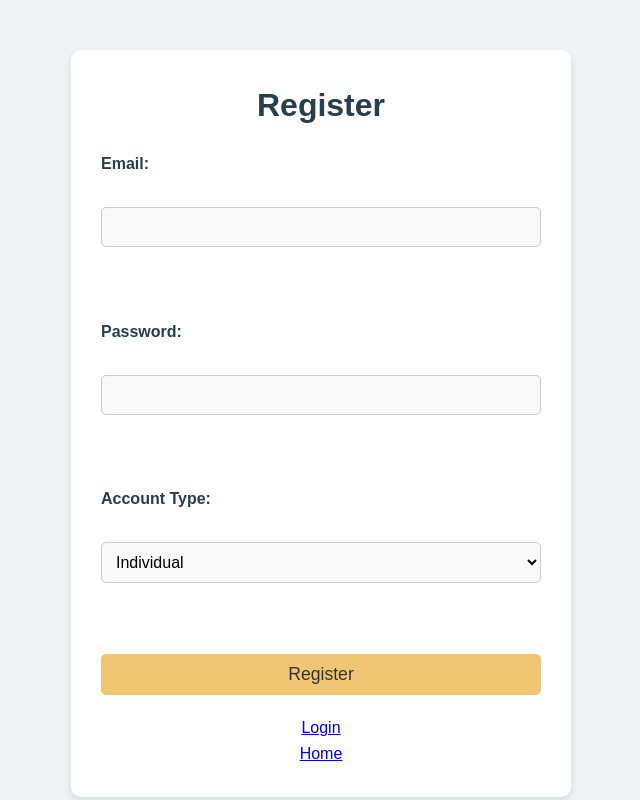
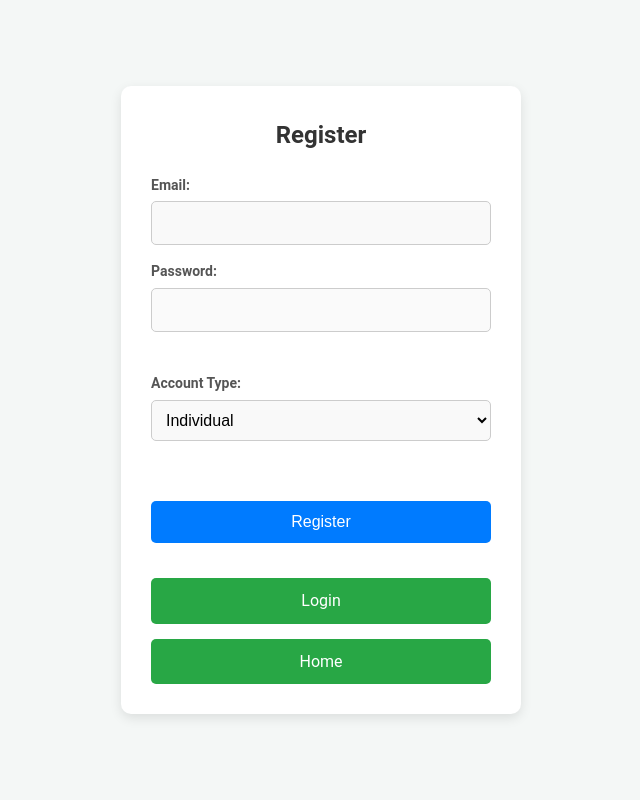
Before and after one commit to RezaKhibari/FinGuard, a PHP site: page /register.php in a window 1280 px wide. Shown: the whole page, without its empty margins (319-959 px from the left). Run offline with PHP 8.4, Linux system fonts and the light colour scheme; a stand-in replaces the project's code that opens the database connection.

Commit message:
adjust .css file of Login and Register pages

```diff
--- a/index.php
+++ b/index.php
@@ -13,8 +13,8 @@
             <nav>
                 <ul>
                     <li><a href="#">Home</a></li>
-                    <li><a href="#">Login</a></li>
-                    <li><a href="#">Register</a></li>
+                    <li><a href="login.php">Login</a></li>
+                    <li><a href="register.php">Register</a></li>
                     <li><a href="#">About</a></li>
                     <li><a href="#">Contact</a></li>
                 </ul>
--- /dev/null
+++ b/mysql/budget_categories.csv
@@ -0,0 +1,5 @@
+"id"
+"user_id"
+"category_name"
+"budget_limit"
+"created_at"
--- /dev/null
+++ b/mysql/currencies.csv
@@ -0,0 +1,5 @@
+"id"
+"currency_code"
+"currency_name"
+"exchange_rate"
+"last_updated"
--- a/register.php
+++ b/register.php
@@ -6,21 +6,21 @@
     <title>User Registration</title>
     <link rel="stylesheet" href="style.css">
 </head>
-<body>
+<body class="register-page">
     <div class="regcontainer">
         <h2>Register</h2>
         <form action="register.php" method="POST">
-            <label for="email">Email:</label><br>
-            <input type="email" id="email" name="email" required><br><br>
+            <label for="email">Email:</label>
+            <input type="email" id="email" name="email" required>
 
-            <label for="password">Password:</label><br>
-            <input type="password" id="password" name="password" required><br><br>
+            <label for="password">Password:</label>
+            <input type="password" id="password" name="password" required><br>
 
-            <label for="account_type">Account Type:</label><br>
+            <label for="account_type">Account Type:</label>
             <select id="account_type" name="account_type" required>
                 <option value="individual">Individual</option>
                 <option value="business">Business</option>
-            </select><br><br>
+            </select><br>
 
             <input type="submit" value="Register">
             <a href="login.php" class="btn">Login</a>
--- a/style.css
+++ b/style.css
@@ -13,13 +13,227 @@ body {
     margin: 0;
 }
 
-/* Container */
 .container {
     width: 85%;
     margin: 0 auto;
     padding: 0 15px;
 }
+/* Login section */
+body.login-page {
+    font-family: 'Roboto', sans-serif;
+    background-color: #f4f7f6;
+    color: #333;
+    height: 100vh;
+    display: flex;
+    justify-content: center;
+    align-items: center;
+    background: #e9f5f9;
+    margin: 0;
+}
+.logincontainer {
+    background-color: #fff;
+    max-width: 400px;
+    width: 100%;
+    padding: 20px;
+    border-radius: 10px;
+    box-shadow: 0 4px 12px rgba(0, 0, 0, 0.1);
+    text-align: center;
+    box-sizing: border-box;
+}
 
+.logincontainer h2 {
+    font-size: 28px;
+    color: #333;
+    margin-bottom: 30px;
+}
+.logincontainer form {
+    display: flex;
+    flex-direction: column;
+}
+.logincontainer label {
+    font-size: 14px;
+    color: #555;
+    text-align: left;
+}
+
+.logincontainer input[type="email"],
+input[type="password"] {
+    width: 100%;
+    padding: 10px;
+    font-size: 16px;
+    border: 1px solid #ccc;
+    border-radius: 5px;
+    background-color: #fafafa;
+    transition: border 0.3s ease;
+    box-sizing: border-box;
+}
+
+.logincontainer input[type="email"]:focus,
+input[type="password"]:focus {
+    border-color: #4CAF50;
+    outline: none;
+}
+
+.logincontainer input[type="submit"] {
+    background-color: #4CAF50;
+    color: white;
+    padding: 12px;
+    font-size: 16px;
+    border: none;
+    border-radius: 5px;
+    cursor: pointer;
+    transition: background-color 0.3s ease;
+}
+
+.logincontainer input[type="submit"]:hover {
+    background-color: #45a049;
+}
+
+.logincontainer a.btn {
+    display: inline-block;
+    padding: 10px 15px;
+    font-size: 14px;
+    color: #fff;
+    background-color: #007BFF;
+    text-decoration: none;
+    border-radius: 5px;
+    margin-top: 10px;
+    transition: background-color 0.3s ease;
+}
+
+.logincontainer a.btn:hover {
+    background-color: #0056b3;
+}
+
+.logincontainer a {
+    text-align: center;
+    color: #007BFF;
+    font-size: 14px;
+    text-decoration: none;
+}
+
+.logincontainer a:hover {
+    text-decoration: underline;
+}
+
+/* Responsive Design */
+@media (max-width: 768px) {
+    .container {
+        padding: 30px;
+        max-width: 95%;
+    }
+}
+
+/* Register section */
+body.register-page {
+    font-family: 'Roboto', sans-serif;
+    background-color: #f4f7f6;
+    display: flex;
+    justify-content: center;
+    align-items: center;
+    height: 100vh;
+    margin: 0;
+}
+
+/* Registration container styling */
+.regcontainer {
+    background-color: #fff;
+    padding: 30px;
+    max-width: 400px;
+    width: 100%;
+    border-radius: 10px;
+    box-shadow: 0 4px 12px rgba(0, 0, 0, 0.1);
+    text-align: center;
+    box-sizing: border-box;
+}
+
+/* Title styling */
+.regcontainer h2 {
+    font-size: 24px;
+    color: #333;
+    margin-bottom: 20px;
+    font-weight: 600;
+}
+
+/* Form label styling */
+.regcontainer label {
+    font-size: 14px;
+    color: #555;
+    display: block;
+    text-align: left;
+    margin-bottom: 5px;
+}
+
+/* Input fields */
+.regcontainer input[type="email"], input[type="password"], select {
+    padding: 12px;
+    width: 100%;
+    margin-bottom: 15px;
+    border: 1px solid #ccc;
+    border-radius: 5px;
+    font-size: 16px;
+    box-sizing: border-box;
+}
+
+/* Submit button */
+.regcontainer input[type="submit"] {
+    background-color: #007BFF;
+    color: white;
+    padding: 12px;
+    border: none;
+    border-radius: 5px;
+    cursor: pointer;
+    font-size: 16px;
+    width: 100%;
+    margin-top: 15px;
+    transition: background-color 0.3s ease;
+}
+
+.regcontainer input[type="submit"]:hover {
+    background-color: #0056b3;
+}
+
+/* Additional buttons (Login, Home) */
+.regcontainer a.btn {
+    display: inline-block;
+    background-color: #28a745;
+    color: white;
+    padding: 10px 15px;
+    text-decoration: none;
+    border-radius: 5px;
+    margin-top: 15px;
+    transition: background-color 0.3s ease;
+}
+
+.regcontainer a.btn:hover {
+    background-color: #218838;
+}
+/*
+.regcontainer a.btn + a.btn {
+    margin-left: 10px;
+}
+*/
+/* Responsive behavior */
+@media (max-width: 500px) {
+    .regcontainer {
+        padding: 20px;
+        max-width: 90%;
+    }
+
+    h2 {
+        font-size: 20px;
+    }
+
+    input[type="email"], input[type="password"], select {
+        padding: 10px;
+        font-size: 14px;
+    }
+
+    input[type="submit"], a.btn {
+        padding: 10px;
+    }
+}
+/*
 .regcontainer {
     width: 100%;
     max-width: 500px;
@@ -36,7 +250,7 @@ body {
     margin-bottom: 20px;
     color: #283E4A;
 }
-
+*/
 /* Form styling */
 form {
     display: flex;
@@ -157,6 +371,7 @@ header nav ul li a:hover {
     padding: 100px 0;
 }
 
+
 .hero h2 {
     font-size: 3em;
     margin-bottom: 20px;
```
Also changed, not shown: login.php (+6 -6 lines), mysql/goals.csv (added, +7 -0 lines), mysql/transactions.csv (added, +9 -0 lines), mysql/users.csv (added, +10 -0 lines), finguard.jpg (added), 3 other files.
